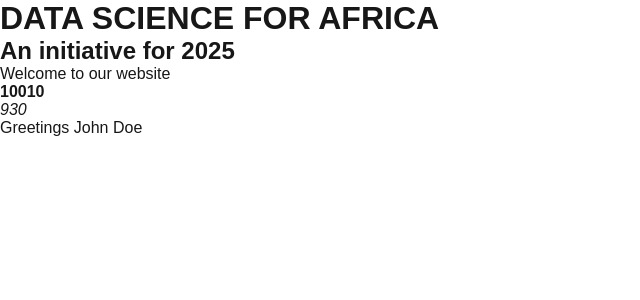
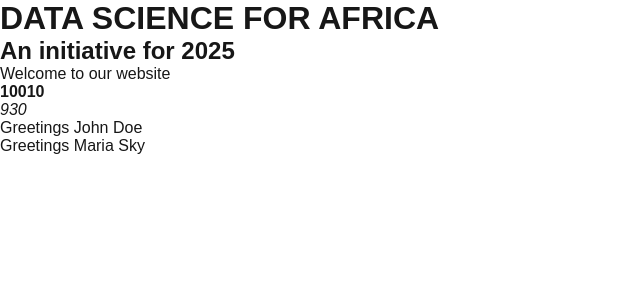
Before and after one commit to Lusingalisa/lisa-data-blog, a Next.js app: page / in a window 1280 px wide. Shown: the top 300 px of the page, without its empty margins (0-640 px from the left). Built offline with nearby package versions, Linux system fonts and the light colour scheme.

Commit message:
Adding a username

```diff
--- a/src/app/page.js
+++ b/src/app/page.js
@@ -5,6 +5,7 @@ export default function Home(){
   let sum = first_number+second_number
 
   let username="John Doe"
+  let username2="Maria Sky"
   return(
   <div>
     <h1>DATA SCIENCE FOR AFRICA</h1>
@@ -14,6 +15,7 @@ export default function Home(){
     <br/>
     <em>{sum}</em>
     <p>Greetings {username} </p>
+    <p>Greetings {username2} </p>
   </div>
   )
 }
```
